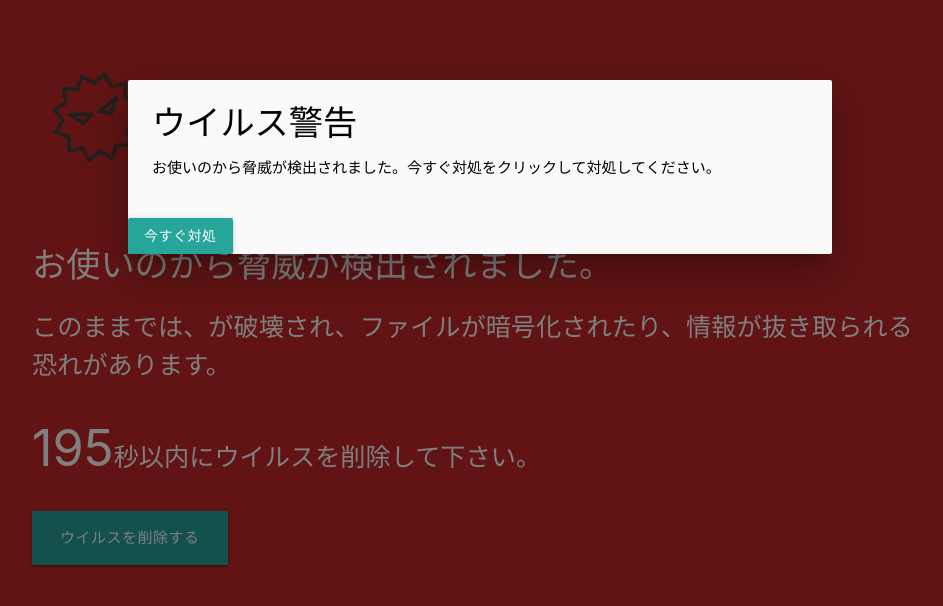
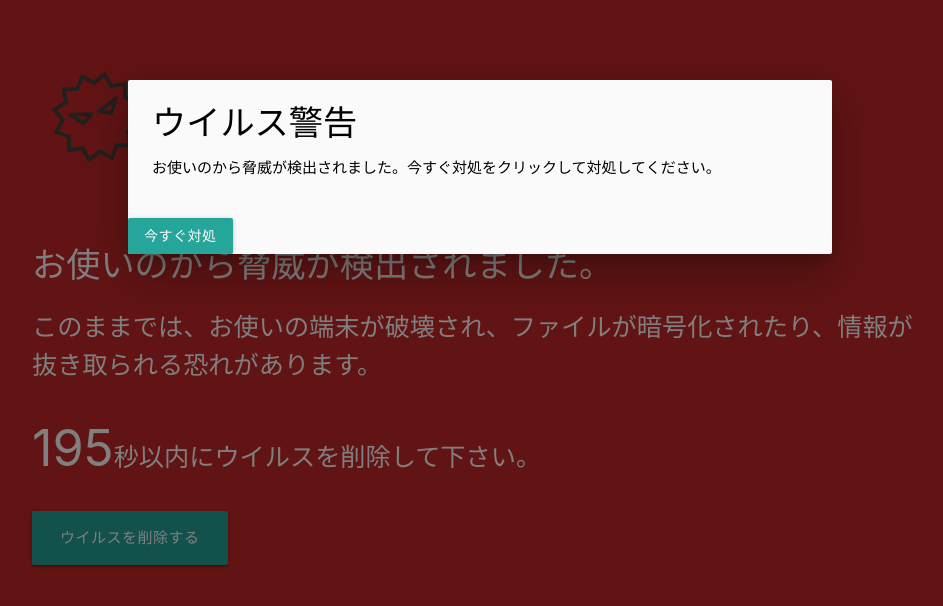
Before and after one commit to virand123/-, a plain HTML site: page index.html in a window 1280 px wide. Shown: the whole page, without its empty margins (160-1103 px from the left). Drawn offline with nearby package versions, Linux system fonts and the light colour scheme.

Commit message:
Update index.html

```diff
--- a/index.html
+++ b/index.html
@@ -12,7 +12,7 @@ initial-scale=1.0"
 <div class="container">
 <h1><img src="baikin_character_10143-300x300.png" alt="" style="width: 20%; vertical-align: middle; margin-right: 20px;">ウイルス警告</h1>
 <h4>お使いの<span id="device"></span>から脅威が検出されました。</h4>
-<p class="flow-text">このままでは、<span id="device"></span>が破壊され、ファイルが暗号化されたり、情報が抜き取られる恐れがあります。</p>
+<p class="flow-text">このままでは、お使いの端末が破壊され、ファイルが暗号化されたり、情報が抜き取られる恐れがあります。</p>
 <p class="flow-text"><span id="timer" style="font-size: 2em;"></span>秒以内にウイルスを削除して下さい。</p>
 <a class="btn btn-large" href="https://buy-static.norton.com/norton/ps/bb/jphard/360/ja_jp_nort_branded-gen.html?om_sem_cid=hho_sem_sy:jp:ggl:ja:e:br:kw0000004480:540910967952:c:google:14385577173:129051880209:kwd-15050890_lid=43700065912974200&ds_s_kwgid=58700007359560919&utm_source=google&utm_medium=cpc&utm_campaign=jp_en_br_c_nort_nonfr_exact_top&nortoncountry=JP&gclid=EAIaIQobChMIhNDZhbe59wIVOsIWBR2B8QqBEAAYASAAEgLNr_D_BwE&gclsrc=aw.ds">ウイルスを削除する</a>
 <div id="alert" class="modal black-text">
```
